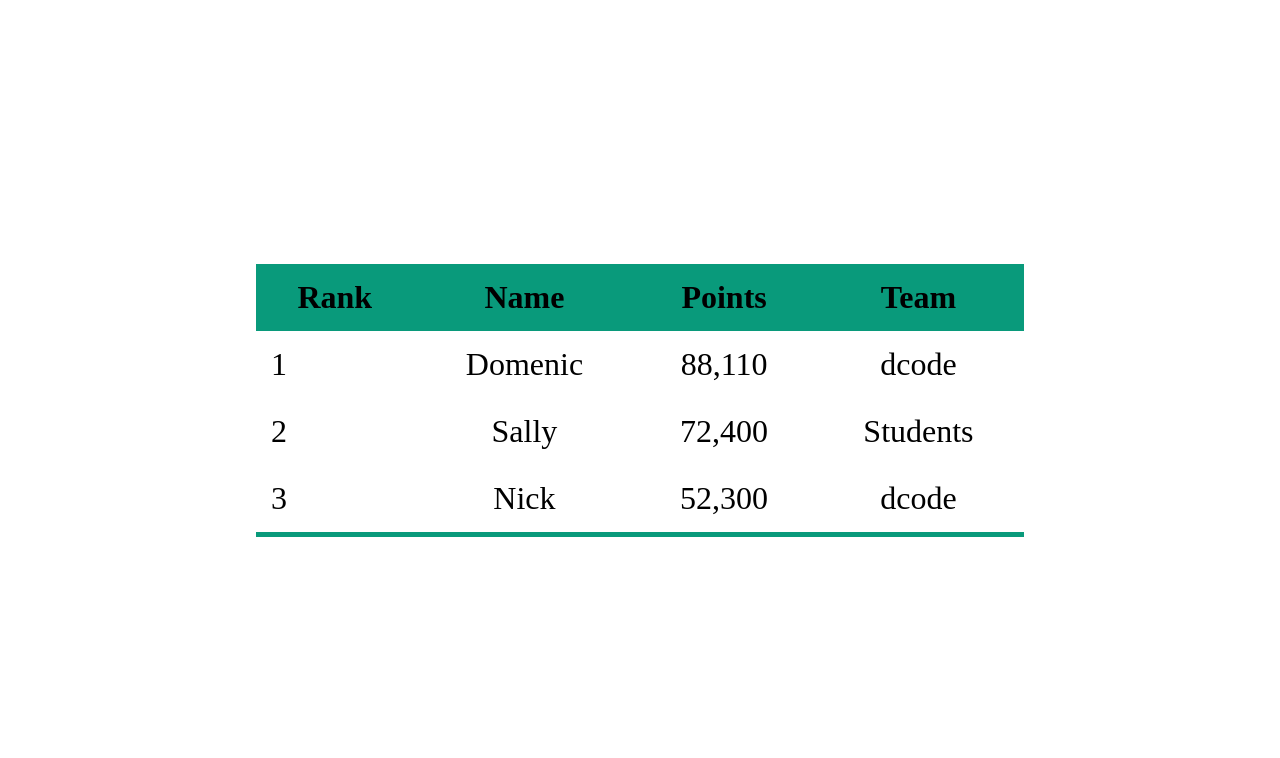
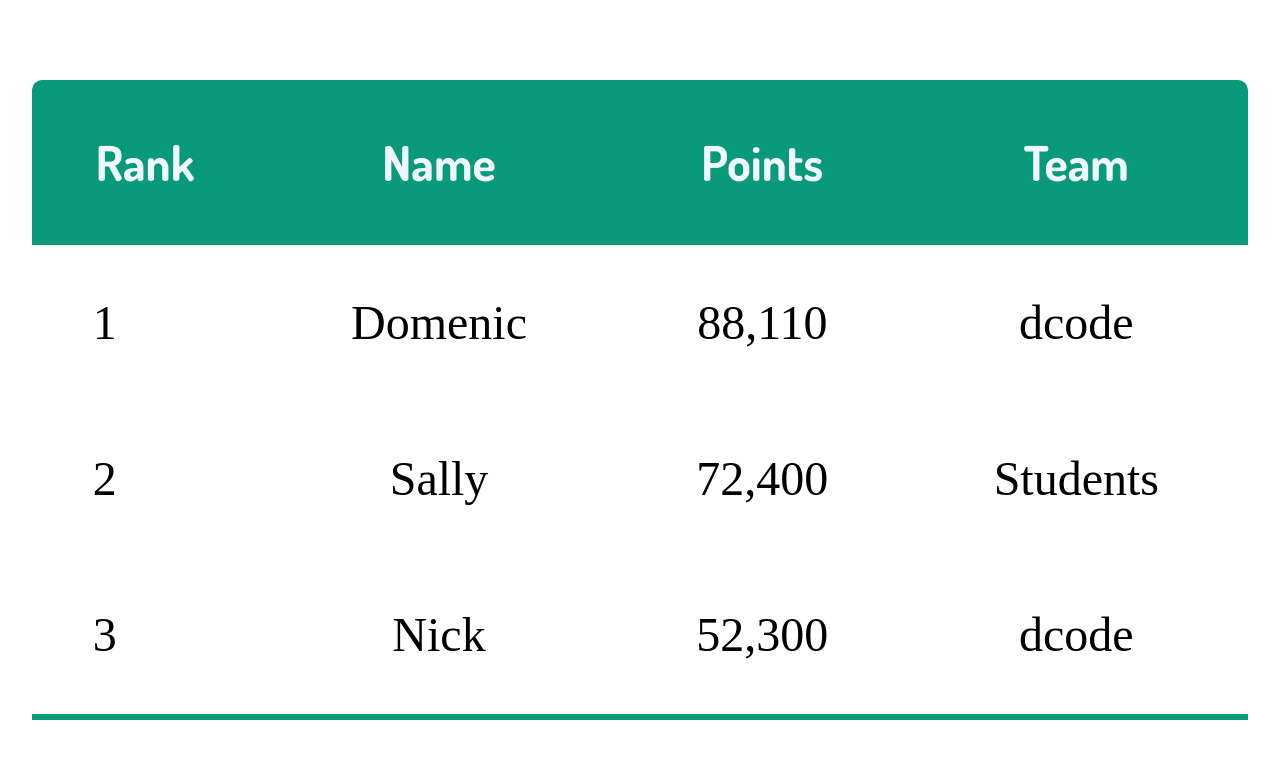
Before and after one commit to maatbm/tarefa2, a plain HTML site: page index.html in a window 1280 px wide. Drawn offline with Linux system fonts and the light colour scheme.

Commit message:
Estilização intermediária, falta apenas arrumar a linha do meio e colocar a sombra

```diff
--- a/index.html
+++ b/index.html
@@ -11,24 +11,24 @@
         <div class="table">
             <table>
                 <tr class="titles">
-                    <th>Rank</th>
+                    <th id="rank">Rank</th>
                     <th>Name</th>
                     <th>Points</th>
-                    <th>Team</th>
+                    <th id="team">Team</th>
                 </tr>
-                <tr>
+                <tr class="content">
                     <td class="rank">1</td>
                     <td>Domenic</td>
                     <td>88,110</td>
                     <td>dcode</td>
                 </tr>
-                <tr>
+                <tr class="content_middle">
                     <td class="rank">2</td>
                     <td>Sally</td>
                     <td>72,400</td>
                     <td>Students</td>
                 </tr>
-                <tr>
+                <tr class="content">
                     <td class="rank">3</td>
                     <td>Nick</td>
                     <td>52,300</td>
--- a/style.css
+++ b/style.css
@@ -1,14 +1,18 @@
+@import url('https://fonts.googleapis.com/css2?family=Dosis:wght@200..800&display=swap');
+
 body, html {
     margin: 0;
     width: 100vw;
     height: 100vh;
 }
+
 main {
     display: flex;
     justify-content: center;
     align-items: center;
     height: 100%;
 }
+
 .table {
     display: flex;
     justify-content: center;
@@ -16,20 +20,42 @@ main {
     height: 100%;
     width: 100%;
 }
-table{
-    width: 60%;
-    border-bottom: 5px solid #099a7b;
+
+table {
+    width: 95%;
+    height: 80%;
+    border-bottom: 6px solid #099a7b;
     text-align: center;
     border-collapse: collapse;
-    font-size: xx-large;
+    font-size: 3rem;
     padding: 15px;
 }
-.titles{
+
+.titles {
     background-color: #099a7b;
+    color: aliceblue;
+    font-weight: bolder;
+    font-family: 'Dosis', sans-serif;
 }
-.rank{
+
+.rank {
     text-align: left;
+    padding-left: 5%;
 }
-td, th {
+
+td,
+th {
     padding: 15px;
 }
+
+#rank {
+    border-top-left-radius: 10px;
+}
+
+#team {
+    border-top-right-radius: 10px;
+}
+
+.content {
+    font-weight: 200;
+}
```
